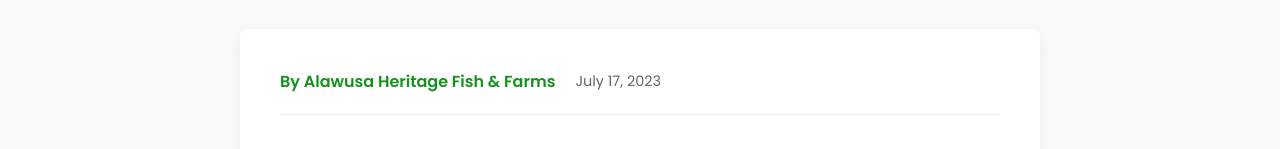
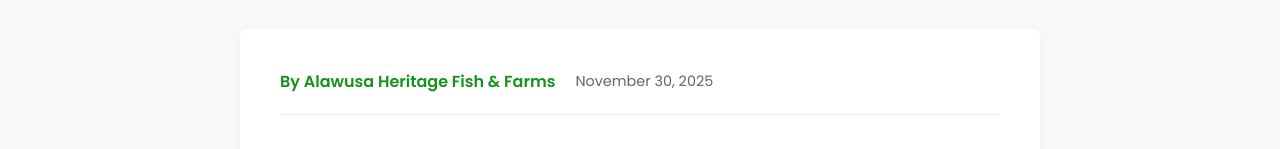
Before and after one commit to maxboss2005/Alawusa-Heritage-Fish-and-Farms, a plain HTML site: page userblog 1.html in a window 1280 px wide. Shown: the part 519-668 px from the top of the page. Drawn offline with nearby package versions, Linux system fonts and the light colour scheme; no server answers.

Commit message:
Update userblog 1.html

```diff
--- a/userblog 1.html
+++ b/userblog 1.html
@@ -795,7 +795,7 @@
     <article class="blog-content" data-aos="fade-up">
       <div class="blog-meta">
         <span class="blog-author">By Alawusa Heritage Fish & Farms</span>
-        <span class="blog-date">July 17, 2023</span>
+        <span class="blog-date">November 30, 2025</span>
       </div>
 
       <h1 class="blog-title">How to Keep Your Catfish Pond Clean and Productive</h1>
```
